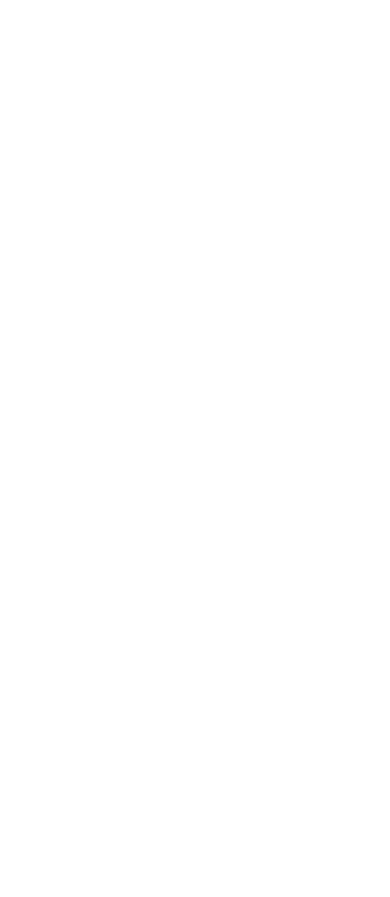
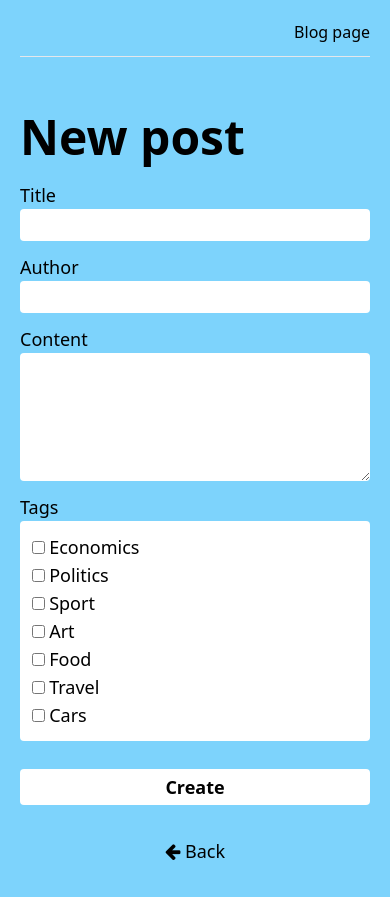
Before and after one commit to CGranzell/Kunskapskontroll-2-Blogg-API-och-klient-main, a plain HTML site: page blog-client-template/admin/create-post.html in a window 390 px wide. Before the commit the page ends 844 px from the top, so only its background shows below. Drawn offline with nearby package versions, Linux system fonts and the light colour scheme.

Commit message:
admin/create-post page created, styled and responsive

```diff
--- a/blog-client-template/admin/create-post.html
+++ b/blog-client-template/admin/create-post.html
@@ -1,11 +1,122 @@
 <html lang="en">
-<head>
-    <meta charset="UTF-8">
-    <meta name="viewport" content="width=device-width, initial-scale=1.0">
-    <title>Document</title>
-    <link rel="stylesheet" href="css/style.css">
-</head>
-<body>
-    <script src="js/create-post.js"></script>
-</body>
+	<head>
+		<meta charset="UTF-8" />
+		<meta name="viewport" content="width=device-width, initial-scale=1.0" />
+		<title>Document</title>
+		<link
+			rel="stylesheet"
+			href="https://cdnjs.cloudflare.com/ajax/libs/font-awesome/4.7.0/css/font-awesome.min.css"
+		/>
+		<script src="https://cdn.tailwindcss.com"></script>
+		<script>
+			tailwind.config = {
+				theme: {
+					extend: {
+						container: {
+							center: true,
+							padding: {
+								md: '5rem',
+                                lg:'12rem'
+							},
+						},
+					},
+				},
+			};
+		</script>
+	</head>
+	<body class="bg-sky-300">
+		<div class="container">
+			<div class="p-5 text-right">
+				<a href="/blog-client-template/index.html"> Blog page </a>
+
+				<hr class="mt-3" />
+			</div>
+			<div class="p-5 mt-4">
+				<p class="text-5xl font-bold">New post</p>
+			</div>
+
+			<form class="px-5" name="newpost" onsubmit="newPost">
+				<div class="mb-3">
+					<label class="text-lg" for="title"> Title </label>
+
+					<input
+						class="w-full p-1 rounded"
+						type="text"
+						id="title"
+						name="title"
+					/>
+				</div>
+				<div class="mb-3">
+					<label class="text-lg" for="author"> Author </label>
+
+					<input
+						class="w-full p-1 rounded"
+						type="text"
+						id="author"
+						name="author"
+					/>
+				</div>
+				<div class="mb-3">
+					<label class="text-lg" for="content"> Content </label>
+
+					<textarea
+						class="w-full p-1 rounded"
+						rows="5"
+						cols="70"
+						id="content"
+						name="content"
+					></textarea>
+				</div>
+				<div class="mb-3">
+					<label class="text-lg" for="tags"> Tags </label>
+
+					<div class="bg-white p-3 rounded">
+						<input
+							type="checkbox"
+							id="Economics"
+							name="Economics"
+							value="Economics"
+						/>
+						<label class="text-lg" for="Economics">Economics</label>
+						<br />
+						<input
+							type="checkbox"
+							id="Politics"
+							name="Politics"
+							value="Politics"
+						/>
+						<label class="text-lg" for="Politics">Politics</label>
+						<br />
+						<input type="checkbox" id="Sport" name="Sport" value="Sport" />
+						<label class="text-lg" for="Sport">Sport</label> <br />
+						<input type="checkbox" id="Art" name="Art" value="Art" />
+						<label class="text-lg" for="Art">Art</label> <br />
+						<input type="checkbox" id="Food" name="Food" value="Food" />
+						<label class="text-lg" for="Food">Food</label> <br />
+						<input type="checkbox" id="Travel" name="Travel" value="Travel" />
+						<label class="text-lg" for="Travel">Travel</label> <br />
+						<input type="checkbox" id="Cars" name="Cars" value="Cars" />
+						<label class="text-lg" for="Cars">Cars</label> <br />
+					</div>
+				</div>
+
+				<div class="my-7">
+					<button
+						class="bg-white w-full text-lg font-bold hover:text-xl p-1 rounded"
+						type="submit"
+					>
+						Create
+					</button>
+				</div>
+			</form>
+			<div class="text-center my-8">
+				<a class="text-lg hover:text-xl" href="./index.html">
+					<i class="fa fa-arrow-left"> </i>
+					Back
+				</a>
+			</div>
+		</div>
+
+		<script src="js/create-post.js"></script>
+	</body>
 </html>
```
